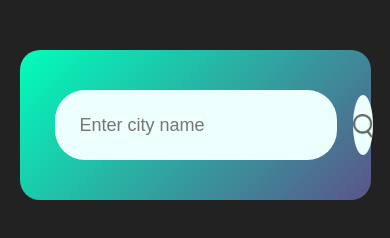
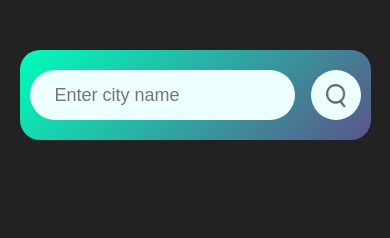
Before and after one commit to rohitwarke08/Weather-App, a plain HTML site: page index.html in a window 390 px wide. Drawn offline with Linux system fonts and the light colour scheme.

Commit message:
Update style.css

```diff
--- a/style.css
+++ b/style.css
@@ -90,3 +90,16 @@ body{
     font-size: 14px;
     display: none;
 }
+@media (max-width:767px) {
+    .search input{
+        height: 50px;
+        width: 90%;
+    }
+    .search button{
+        width: 50px;
+        height: 50px;
+    }
+    .card{
+        padding: 20px 10px;
+    }
+}
```
